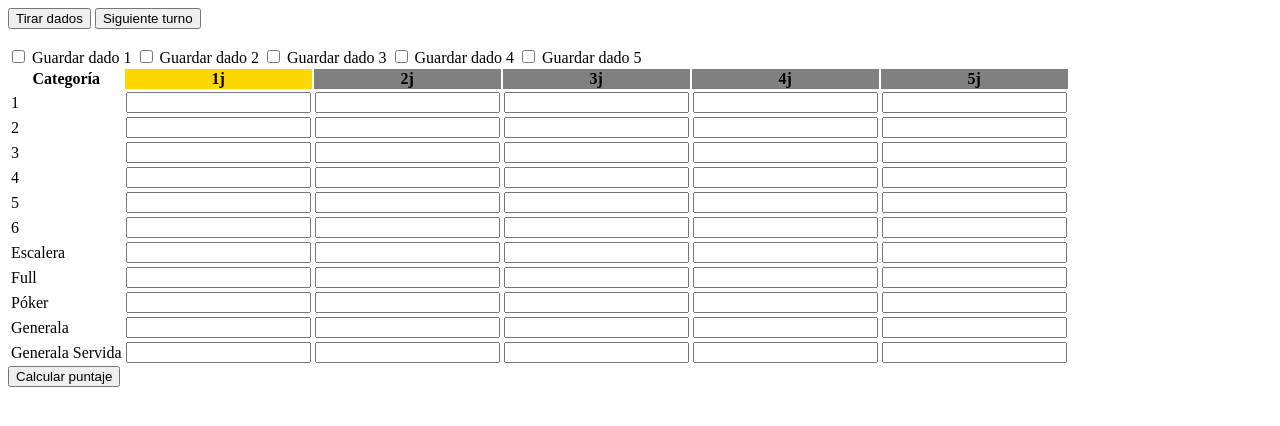
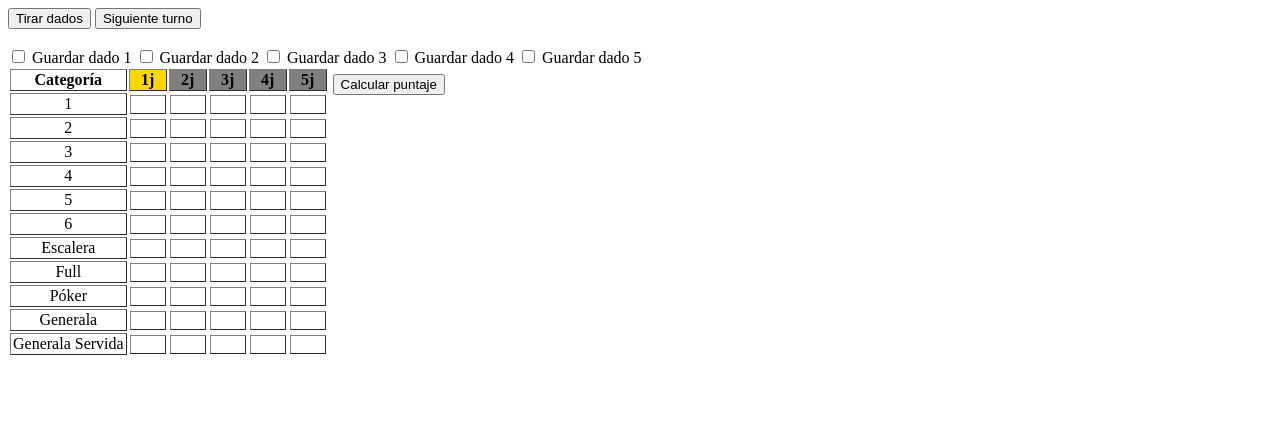
Before and after one commit to ChorchPig/generala, a plain HTML site: page generala/index.html in a window 1280 px wide. Drawn offline with Linux system fonts and the light colour scheme.

Commit message:
Update styles.css

```diff
--- a/generala/styles.css
+++ b/generala/styles.css
@@ -1,10 +1,33 @@
 .turnoDeJugador{
     background-color: gold;
+    width: 30px;
+    border: outset 1px grey;
+    padding-left: 2px;
+    padding-right: 2px;
 }
 .esperandoTurno{
-    background-color: gray;
+    background-color: grey;
+    width: 30px;
+    border: outset 1px grey;
+    padding-left: 2px;
+    padding-right: 2px;
+}
+.puntaje{
+    width: 30px;
+    border: outset 1px grey;
+    padding-left: 2px;
+    padding-right: 2px;
+}
+.texto{
+    text-align: center;
+    border: outset 1px grey;
+    padding-left: 2px;
+    padding-right: 2px;
 }
 div.dado{
     margin: 5px;
     display: inline;
 }
+table{
+    display: inline;
+}
```
